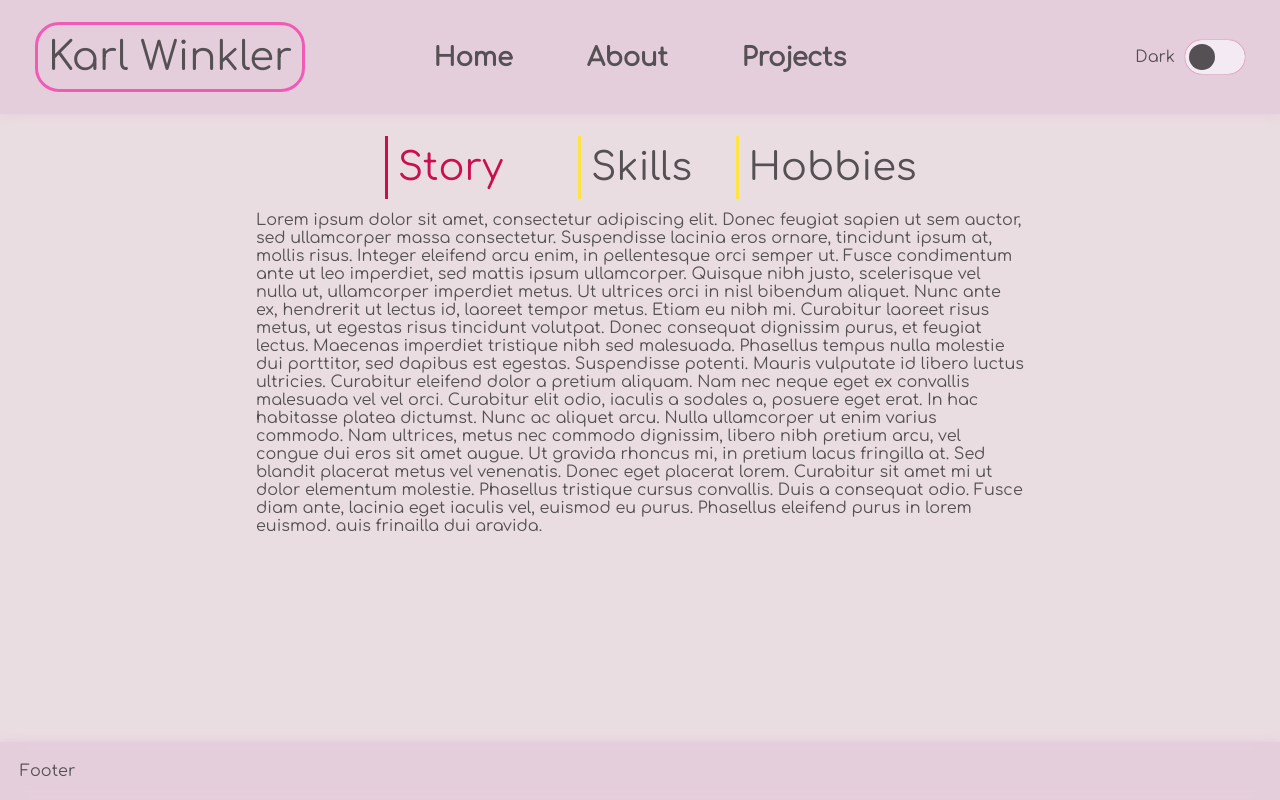
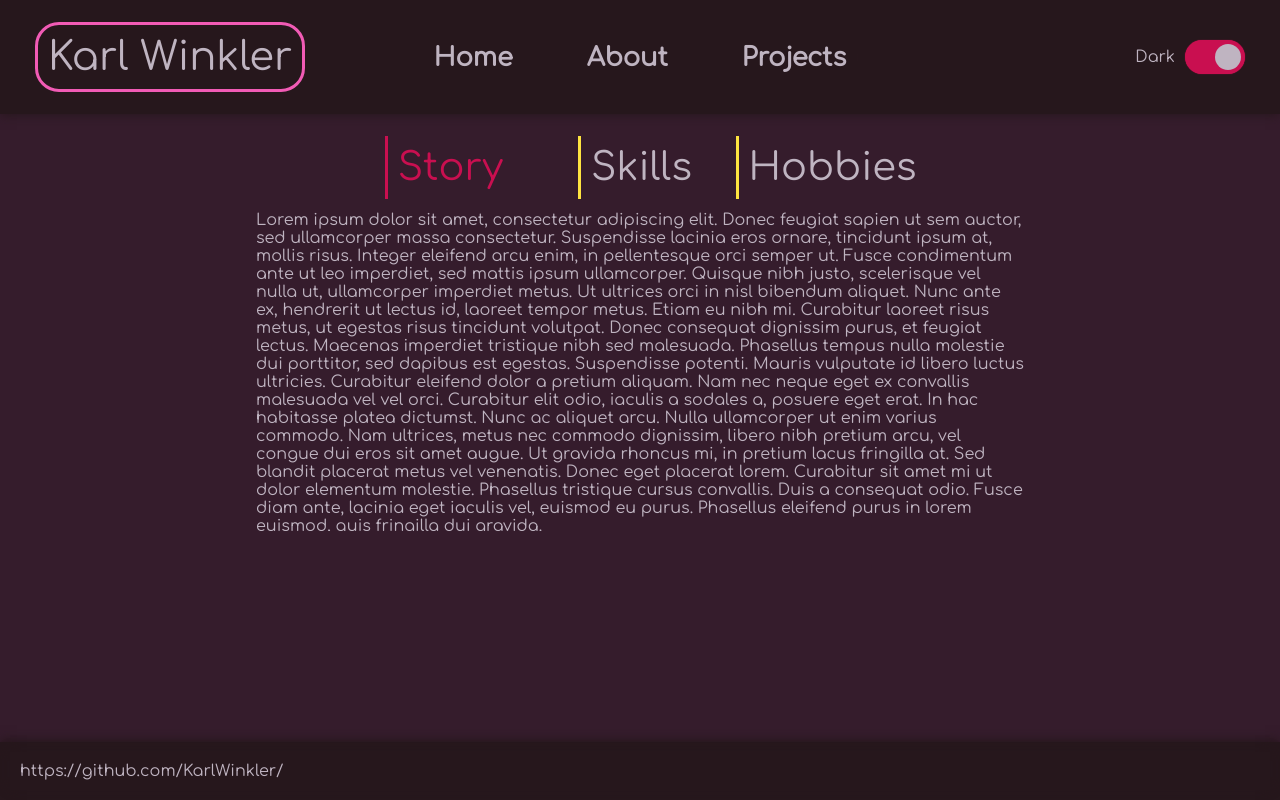
Before and after one commit to KarlWinkler/PersonalPage, a React (Create React App) app: page /PersonalPage/about in a window 1280 px wide. Built offline with nearby package versions, Linux system fonts and the light colour scheme.

Commit message:
update footer

```diff
--- a/src/App.js
+++ b/src/App.js
@@ -14,7 +14,7 @@ import Footer from './Components/Footer';
 
 function App() {
   return (
-    <div className={`app ${localStorage.getItem('mode') === 'dark' ? 'dark' : ''}` } >
+    <div className={`app ${localStorage.getItem('mode') === 'light' ? '' : 'dark'}` } >
       <Router>
         <div className='header'>
           <Header />
--- a/src/Components/DarkModeToggle.js
+++ b/src/Components/DarkModeToggle.js
@@ -25,11 +25,12 @@ const DarkModeToggle = () => {
     }
   }
 
-  let checked = localStorage.getItem('mode') === 'dark' ? true : false
+  let checked = mode === 'dark' ? true : false
+
 
   return (
     <div className='theme-toggle'>
-        <div><label className='theme-label'>Dark</label></div>
+        <div><label className='theme-label'>{mode.charAt(0).toUpperCase() + mode.slice(1)}</label></div>
       <label className='switch'>
         <input type='checkbox' defaultChecked={checked} className='switch-input' onChange={(e) => {toggleTheme(e)}} />
         <span className="slider"></span>
--- a/src/Components/Footer.js
+++ b/src/Components/Footer.js
@@ -3,7 +3,7 @@ import '../styles/footer.scss';
 
 const Footer = () => {
   return (
-    <div className='footer'>Footer</div>
+    <div className='footer'>https://github.com/KarlWinkler/</div>
   )
 }
 
```
